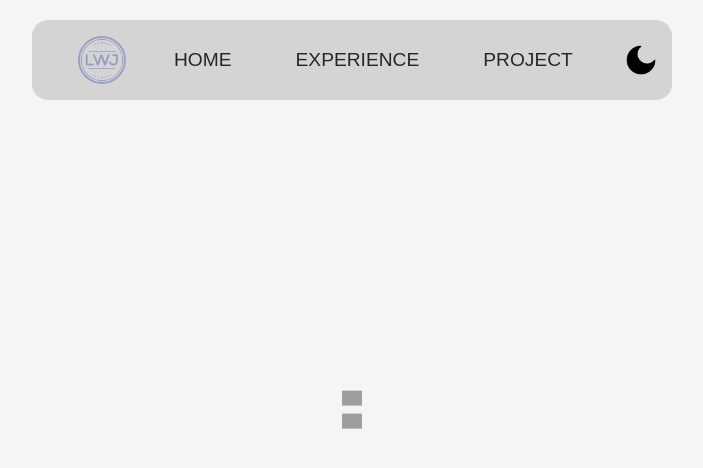
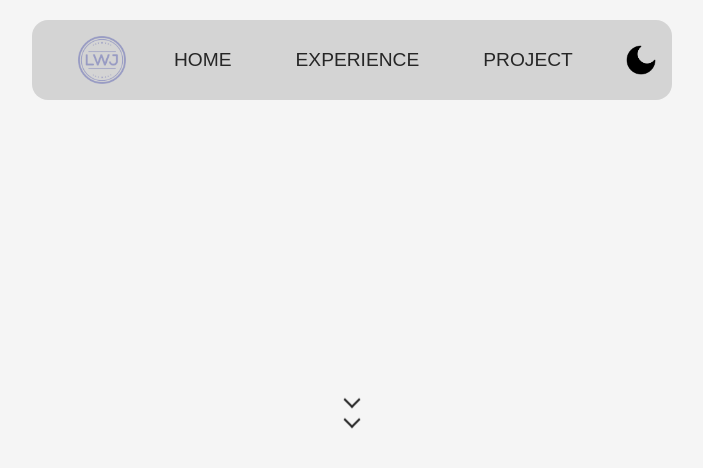
Before and after one commit to lwj-awesome/lwj, a Next.js app: page / in a window 1280 px wide. Shown: the top 468 px of the page, without its empty margins (288-991 px from the left). Built offline with nearby package versions, Linux system fonts and the light colour scheme; grey boxes are pictures that could not be loaded.

Commit message:
induce scroll -css 삭제 및 tailwind 적용

```diff
--- a/src/app/globals.css
+++ b/src/app/globals.css
@@ -104,6 +104,26 @@
       transform: translateY(10px);
     }
   }
+
+  /* induce-scroll arrows */
+  --animate-motion: motion 1s ease-out infinite;
+  @keyframes motion {
+    25% {
+      opacity: 1;
+    }
+    50% {
+      opacity: 1;
+      transform: translateY(10px);
+    }
+    75% {
+      opacity: 1;
+      transform: translateY(20px);
+    }
+    100% {
+      opacity: 0;
+      transform: translateY(30px);
+    }
+  }
 }
 
 html,
--- a/src/components/ui/induce-scroll/induce-scroll.module.css
+++ /dev/null
@@ -1,39 +0,0 @@
-.induceScroll {
-  display: flex;
-  justify-content: center;
-  align-items: center;
-  height: 100vh;
-}
-
-.arrow_div {
-  display: flex;
-  flex-direction: column;
-  gap: 0.5rem;
-}
-
-.arrow_first {
-  animation: motion 1s ease-out 0s infinite;
-}
-
-.arrow_second {
-  animation: motion 1s ease-out 1s infinite;
-  opacity: 0;
-}
-
-@keyframes motion {
-  25% {
-    opacity: 1;
-  }
-  50% {
-    opacity: 1;
-    transform: translateY(10px);
-  }
-  75% {
-    opacity: 1;
-    transform: translateY(20px);
-  }
-  100% {
-    opacity: 0;
-    transform: translateY(30px);
-  }
-}
--- a/src/components/ui/induce-scroll/induce-scroll.tsx
+++ b/src/components/ui/induce-scroll/induce-scroll.tsx
@@ -1,24 +1,13 @@
-import Image from "next/image";
-import styles from "./induce-scroll.module.css";
-
 export default function InduceScroll() {
   return (
-    <div className={styles.induceScroll}>
-      <div className={styles.arrow_div}>
-        <Image
-          className={styles.arrow_first}
-          src="https://i.ibb.co/BTbSmBS/1.png"
-          alt="arrow"
-          width={20}
-          height={10}
-        />
-        <Image
-          className={styles.arrow_second}
-          src="https://i.ibb.co/BTbSmBS/1.png"
-          alt="arrow"
-          width={20}
-          height={10}
-        />
+    <div className="flex justify-center items-center h-screen ">
+      <div className="flex flex-col gap-2">
+        <div className="animate-motion">
+          <span className="block w-3 h-3 border-r-2 border-b-2  rotate-45" />
+        </div>
+        <div className="animate-motion [animation-delay:1s] opacity-0">
+          <span className="block w-3 h-3 border-r-2 border-b-2  rotate-45" />
+        </div>
       </div>
     </div>
   );
```
